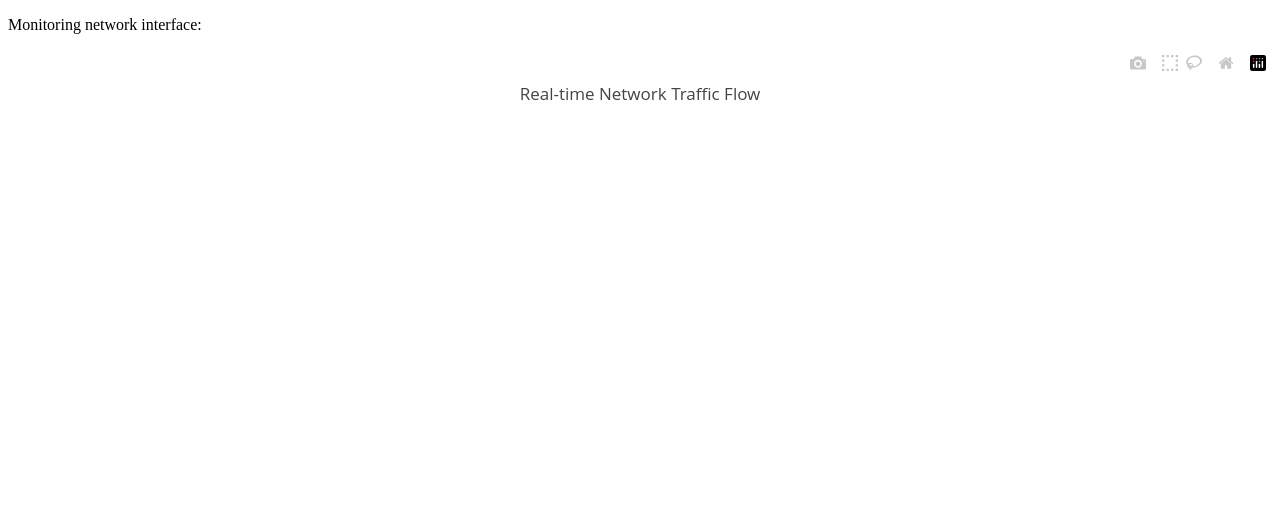
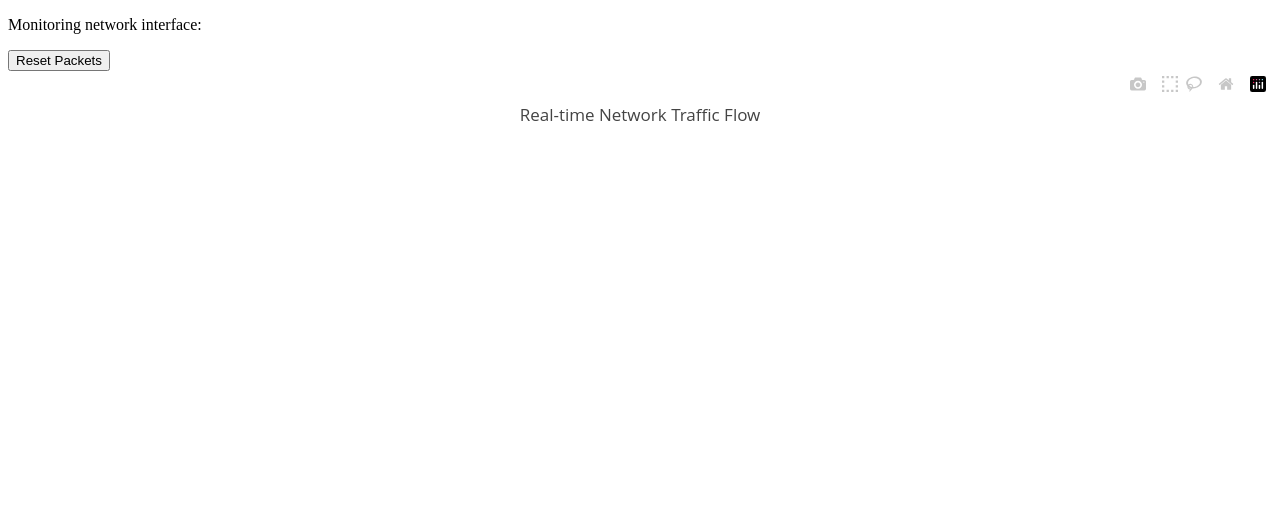
Before and after one commit to ayham291/sankey-packet-demo, a Flask app: page / in a window 1280 px wide. Shown: the top 520 px of the page. Run offline with Flask 3, Linux system fonts and the light colour scheme; data that the repository does not hold is empty; some libraries are stand-ins or nearby versions.

Commit message:
add reset packets button

```diff
--- a/app.py
+++ b/app.py
@@ -64,6 +64,12 @@ def capture_packets():
     # print(t.summary())
     # print('Packet capture stopped')
 
+@app.route('/reset_packets', methods=['GET'])
+def reset_packets():
+    global packets_info
+    packets_info = []
+    return jsonify('Packet data reset')
+
 def reset_packet_data():
     # Reset packet data every 30 seconds
     while True:
@@ -112,6 +118,6 @@ if __name__ == '__main__':
     all_ips = [ip for ip in ipaddress.IPv4Network(subnet, strict=False)]
 
     Thread(target=capture_packets).start()  # Start packet capture in a separate thread
-    # # Reset packet data
-    Thread(target=reset_packet_data).start()
+    # Reset packet data
+    # Thread(target=reset_packet_data).start()
     app.run(host='0.0.0.0', port=5000)
--- a/templates/index.html
+++ b/templates/index.html
@@ -8,6 +8,8 @@
 </head>
 <body>
     <p id="iface"></p>
+    <!-- reset packets on with reset_packets endpoint -->
+    <button onclick="fetch('/reset_packets', { method: 'GET' })">Reset Packets</button>
     <div id="sankeyDiagram"></div>
     <script>
       fetch('/interface')
```
